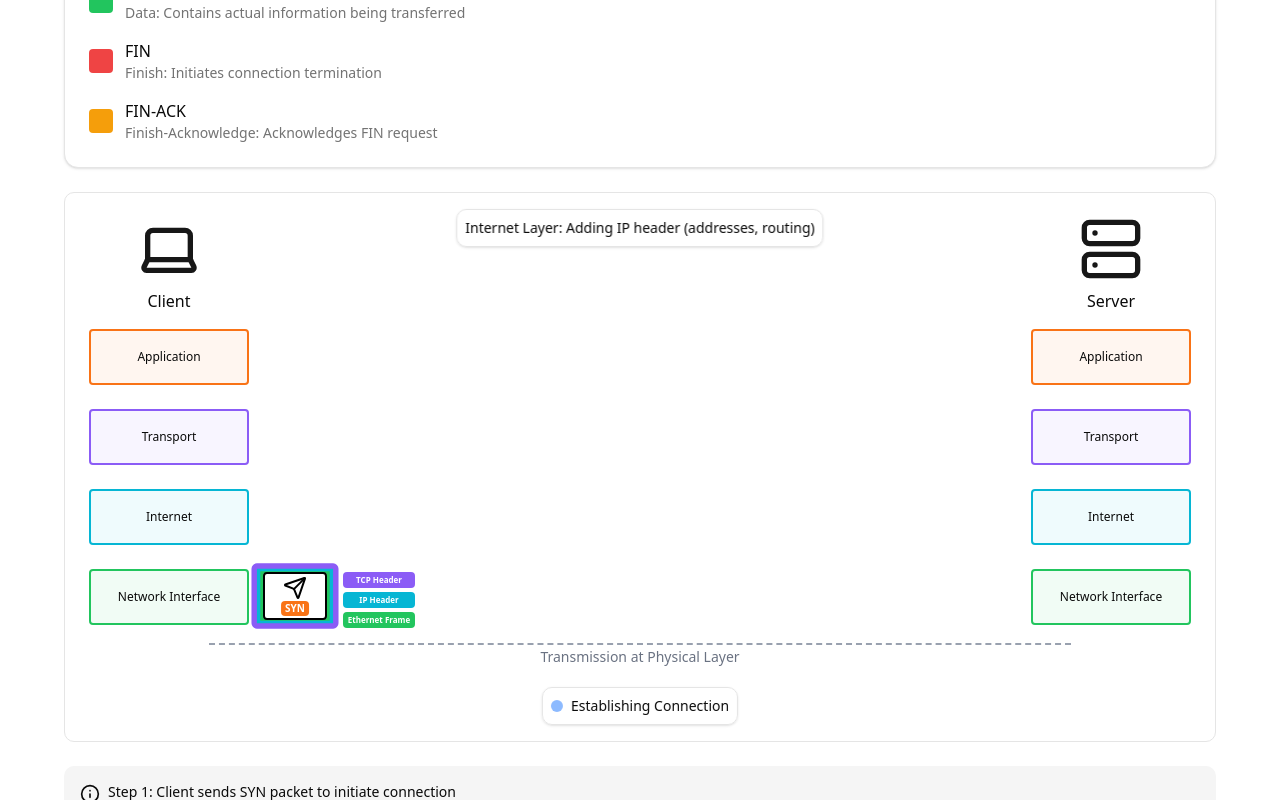
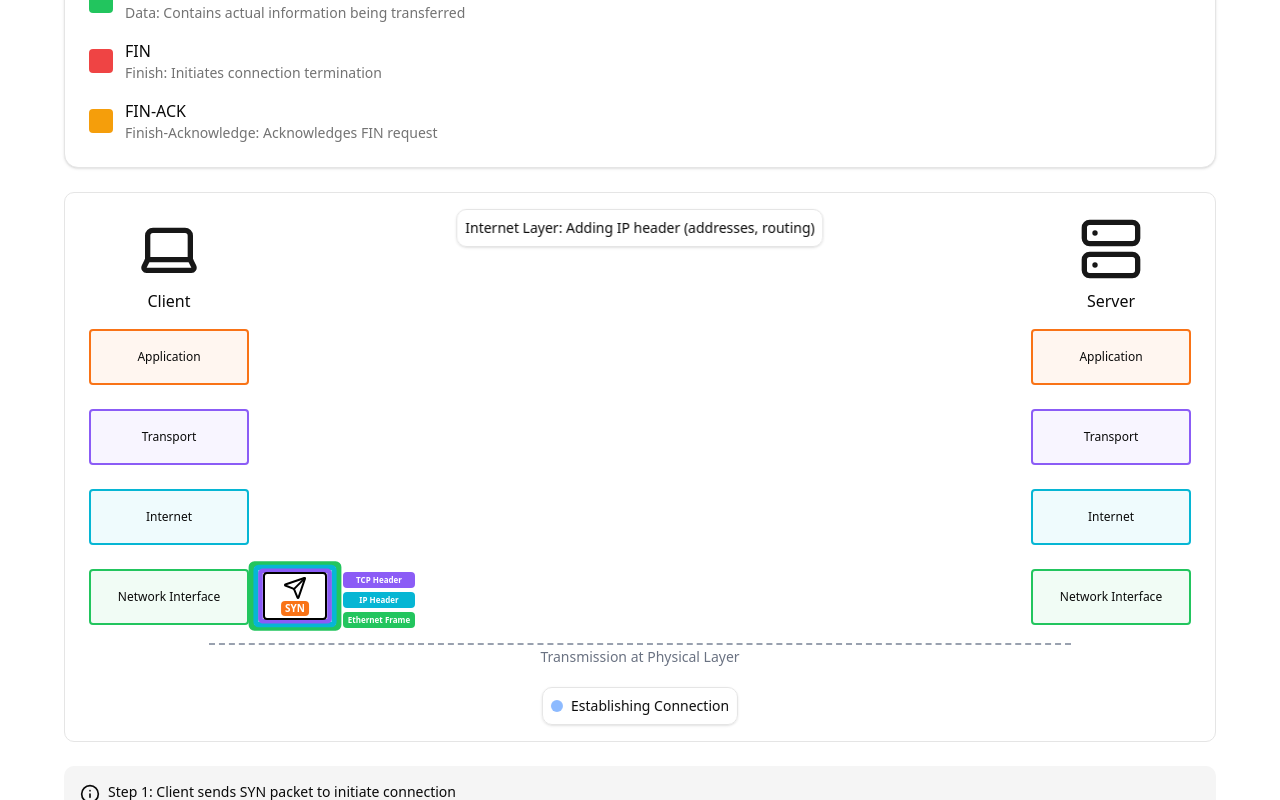
Before and after one commit to Producdevity/tcp-ip-visualizer, a React (Vite) app: page / in a window 1280 px wide. Both pictures are taken after a click on the button 82 px from the left and 1254 px from the top of the page. Shown: the part 504-1304 px from the top of the page. Built offline with nearby package versions, Linux system fonts and the light colour scheme.

Commit message:
fix: EncapsulatedPacket border inset

```diff
--- a/src/components/EncapsulatedPacket.tsx
+++ b/src/components/EncapsulatedPacket.tsx
@@ -118,7 +118,7 @@ function EncapsulatedPacket(props: Props) {
                 className="absolute inset-0 border-4 rounded"
                 style={{
                   borderColor: layer.color,
-                  transform: `scale(${1 + (3 - i) * 0.12})`,
+                  transform: `scale(${1.15 + (layerIndex - 1) * 0.15})`,
                   zIndex: -layerIndex,
                 }}
                 initial={{ opacity: 0 }}
```
